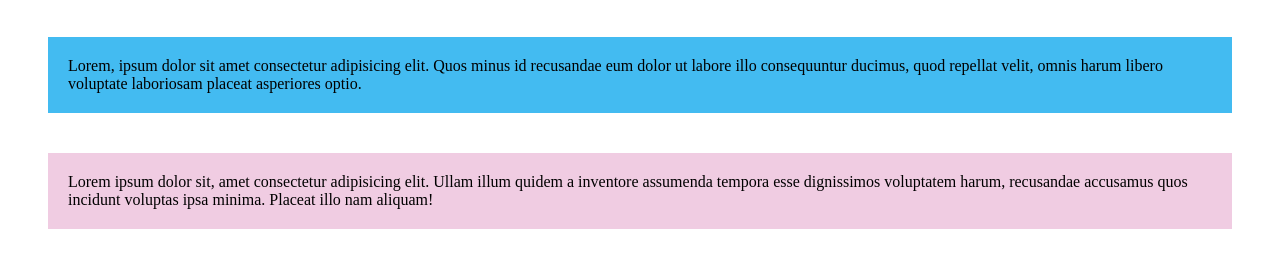
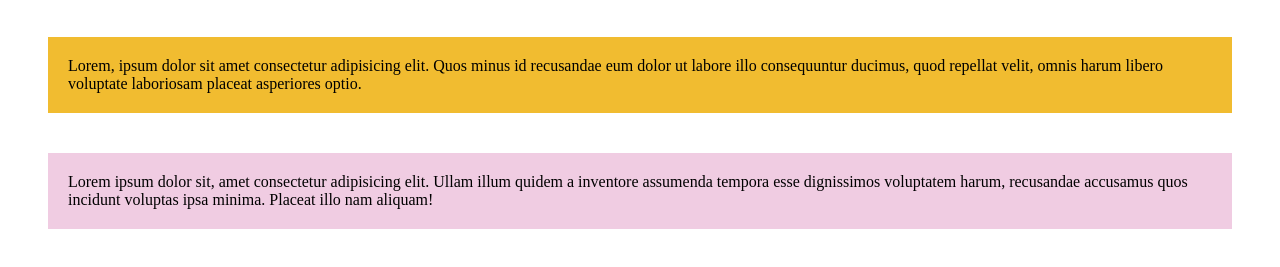
Before and after one commit to RyanCarvalho07/paragrafos-coloridos, a plain HTML site: page index.html in a window 1280 px wide. Shown: the part 61-328 px from the top of the page. Drawn offline with Linux system fonts and the light colour scheme.

Commit message:
Troca-da-cor-do-paragrafo-1

```diff
--- a/style.css
+++ b/style.css
@@ -4,7 +4,7 @@
 }
 
 .paragrafo1{
-    background-color: #43bbf1 ;
+    background-color: #f1bc30;
 
 }
 .paragrafo2{
```
